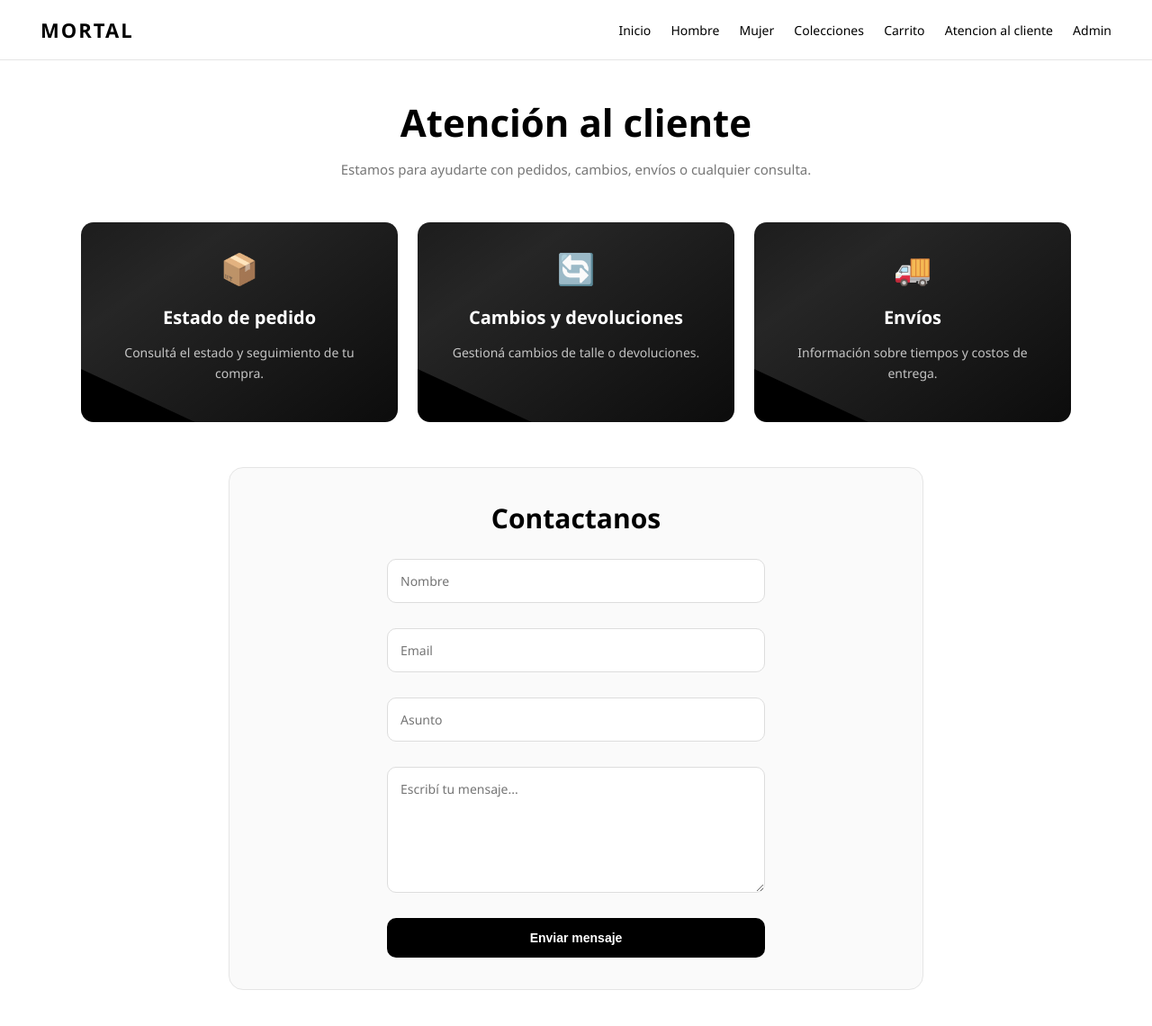
After one commit to TotiManuel/Tienda, a Flask app: page /atencion_cliente in a window 1280 px wide. The commit adds this page. Shown: the whole page at 90% size. Run offline with Flask 3, Linux system fonts and the light colour scheme.

Commit message:
Update atencion cliente

```diff
--- a/app.py
+++ b/app.py
@@ -49,6 +49,13 @@ def index():
     return render_template(
         "index.html",
         productos=productos
+    )
+
+@app.route("/atencion_cliente")
+def atencion_cliente():
+
+    return render_template(
+        "atencion_cliente.html"
     )
 
 @app.route("/catalogo")
--- a/static/css/global.css
+++ b/static/css/global.css
@@ -679,3 +679,199 @@ hr {
     }
 
 }
+/* =========================
+   SOPORTE
+========================= */
+
+.soporte-container{
+    max-width:1100px;
+    margin:40px auto;
+    padding:0 20px;
+}
+
+/* =========================
+   TOPO
+========================= */
+
+.soporte-topo{
+    text-align:center;
+    margin-bottom:45px;
+}
+
+.soporte-topo h1{
+    margin:0;
+    font-size:42px;
+    font-weight:700;
+}
+
+.soporte-topo p{
+    color:#777;
+    font-size:15px;
+    margin-top:12px;
+    line-height:1.7;
+}
+
+/* =========================
+   CARDS
+========================= */
+
+.soporte-cards{
+    display:grid;
+    grid-template-columns:repeat(auto-fit, minmax(220px,1fr));
+    gap:22px;
+    margin-bottom:50px;
+}
+
+/* Card */
+
+.soporte-card{
+    background:black;
+    color:white;
+    border-radius:14px;
+    padding:28px 24px;
+    text-align:center;
+    position:relative;
+    overflow:hidden;
+    transition:transform .4s ease,
+               box-shadow .4s ease;
+}
+
+/* Hover */
+
+.soporte-card:hover{
+    transform:translateY(-8px);
+    box-shadow:0 20px 40px rgba(0,0,0,.18);
+}
+
+/* Luz */
+
+.soporte-card::before{
+    content:"";
+    position:absolute;
+    top:-100%;
+    left:-50%;
+    width:200%;
+    height:200%;
+    background:linear-gradient(
+        120deg,
+        transparent,
+        rgba(255,255,255,.15),
+        transparent
+    );
+    transform:rotate(25deg);
+    transition:.6s;
+}
+
+.soporte-card:hover::before{
+    top:100%;
+}
+
+/* Icono */
+
+.icono{
+    font-size:34px;
+    margin-bottom:18px;
+}
+
+/* Textos */
+
+.soporte-card h2{
+    margin:0 0 12px;
+    font-size:20px;
+}
+
+.soporte-card p{
+    color:#bdbdbd;
+    font-size:14px;
+    line-height:1.7;
+}
+
+/* =========================
+   FORMULARIO
+========================= */
+
+.contacto-box{
+    max-width:700px;
+    margin:auto;
+    background:#fafafa;
+    border:1px solid #e5e5e5;
+    border-radius:16px;
+    padding:35px;
+}
+
+.contacto-box h2{
+    margin-top:0;
+    margin-bottom:25px;
+    text-align:center;
+    font-size:30px;
+}
+
+/* Form */
+
+form{
+    display:flex;
+    flex-direction:column;
+    gap:14px;
+}
+
+/* Inputs */
+
+input,
+textarea{
+    width:100%;
+    box-sizing:border-box;
+    padding:14px;
+    border:1px solid #ddd;
+    border-radius:10px;
+    font-size:14px;
+    font-family:inherit;
+    outline:none;
+    transition:.3s;
+}
+
+input:focus,
+textarea:focus{
+    border-color:black;
+}
+
+/* Textarea */
+
+textarea{
+    min-height:140px;
+    resize:vertical;
+}
+
+/* Botón */
+
+button{
+    background:black;
+    color:white;
+    border:none;
+    padding:14px;
+    border-radius:10px;
+    cursor:pointer;
+    font-size:14px;
+    font-weight:600;
+    transition:.3s;
+}
+
+button:hover{
+    background:#1d1d1d;
+    transform:translateY(-2px);
+}
+
+/* =========================
+   RESPONSIVE
+========================= */
+
+@media(max-width:700px){
+
+    .soporte-topo h1{
+        font-size:32px;
+    }
+
+    .contacto-box{
+        padding:25px;
+    }
+
+}
--- /dev/null
+++ b/templates/atencion_cliente.html
@@ -0,0 +1,119 @@
+{% extends 'base.html' %}
+
+{% block titulo %}
+Atención al Cliente
+{% endblock %}
+
+{% block contenido %}
+
+<div class="soporte-container">
+
+    <!-- TOPO -->
+
+    <div class="soporte-topo">
+
+        <h1>Atención al cliente</h1>
+
+        <p>
+            Estamos para ayudarte con pedidos,
+            cambios, envíos o cualquier consulta.
+        </p>
+
+    </div>
+
+    <!-- CARDS -->
+
+    <div class="soporte-cards">
+
+        <div class="soporte-card">
+
+            <div class="icono">
+                📦
+            </div>
+
+            <h2>Estado de pedido</h2>
+
+            <p>
+                Consultá el estado y seguimiento
+                de tu compra.
+            </p>
+
+        </div>
+
+        <div class="soporte-card">
+
+            <div class="icono">
+                🔄
+            </div>
+
+            <h2>Cambios y devoluciones</h2>
+
+            <p>
+                Gestioná cambios de talle o devoluciones.
+            </p>
+
+        </div>
+
+        <div class="soporte-card">
+
+            <div class="icono">
+                🚚
+            </div>
+
+            <h2>Envíos</h2>
+
+            <p>
+                Información sobre tiempos y costos
+                de entrega.
+            </p>
+
+        </div>
+
+    </div>
+
+    <!-- FORMULARIO -->
+
+    <div class="contacto-box">
+
+        <h2>Contactanos</h2>
+
+        <form method="POST">
+
+            <input
+                type="text"
+                name="nombre"
+                placeholder="Nombre"
+                required
+            >
+
+            <input
+                type="email"
+                name="email"
+                placeholder="Email"
+                required
+            >
+
+            <input
+                type="text"
+                name="asunto"
+                placeholder="Asunto"
+                required
+            >
+
+            <textarea
+                name="mensaje"
+                placeholder="Escribí tu mensaje..."
+                required
+            ></textarea>
+
+            <button type="submit">
+                Enviar mensaje
+            </button>
+
+        </form>
+
+    </div>
+
+</div>
+
+{% endblock %}
```
